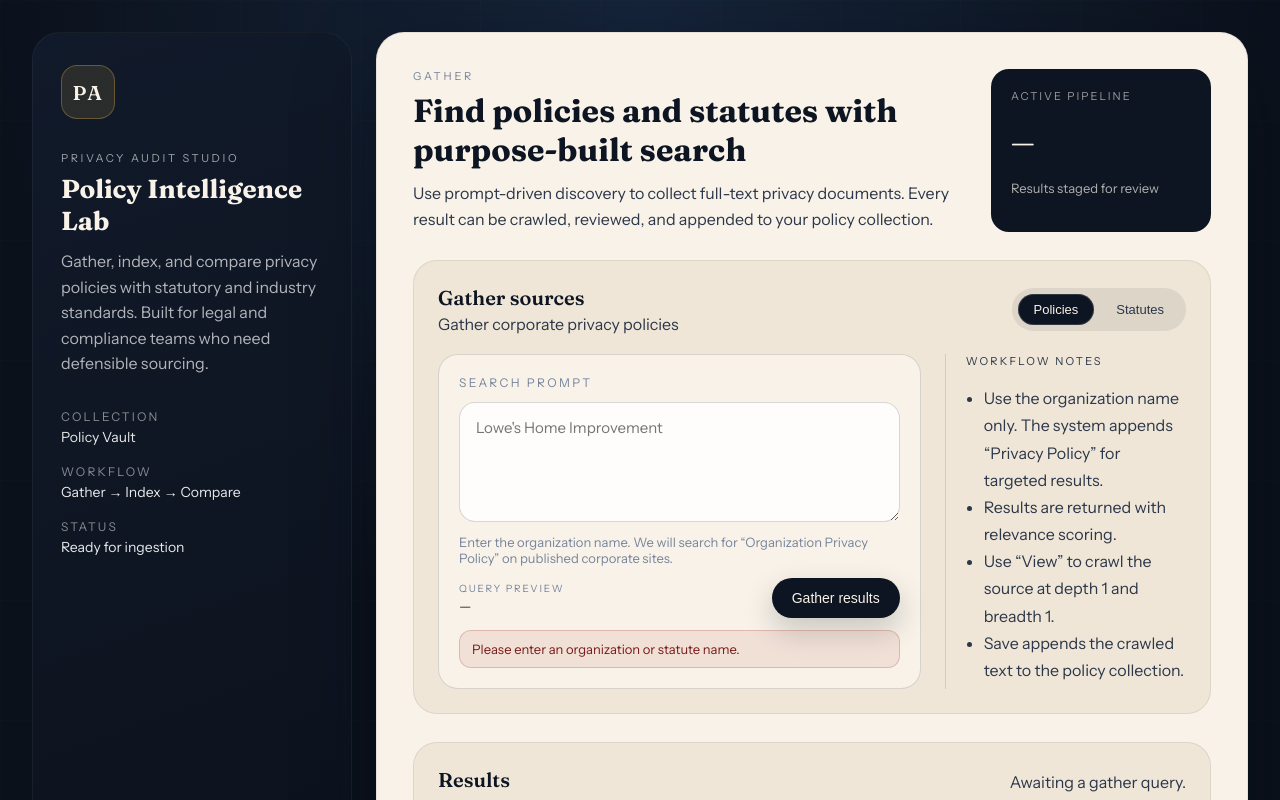
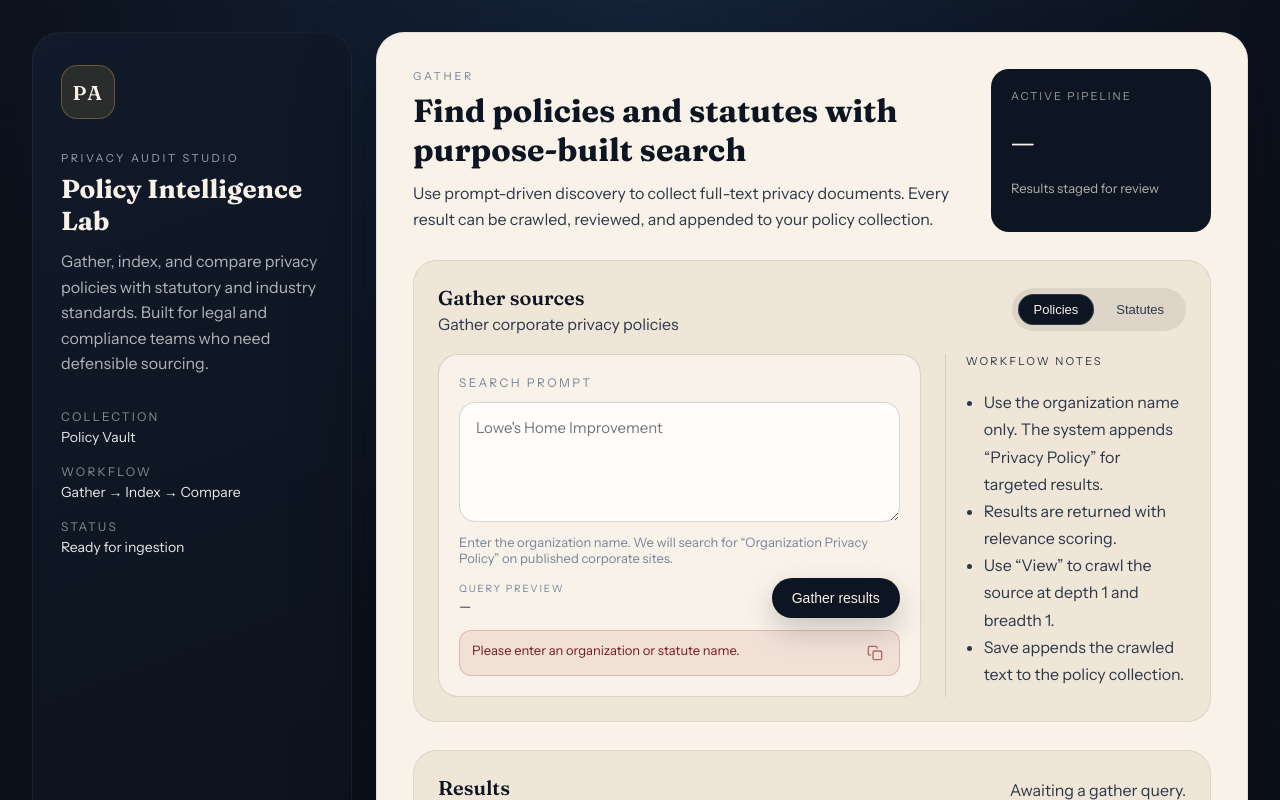
Before and after one commit to kurtjameshayes/privacy-audit, a React (Vite) app in the folder frontend/: page / in a window 1280 px wide. Both pictures are taken after a click on the button "Gather results". Shown: the top 800 px of the page. Built offline with nearby package versions, Linux system fonts and the light colour scheme.

Commit message:
Add copy icon to error messages for easy copying
https://claude.ai/code/session_01WpLaw1myM389jkWp6jtsty

```diff
--- a/frontend/src/App.tsx
+++ b/frontend/src/App.tsx
@@ -83,6 +83,25 @@ export default function App() {
   const [isCrawling, setIsCrawling] = useState(false);
   const [isSaving, setIsSaving] = useState(false);
   const [saveMessage, setSaveMessage] = useState<string | null>(null);
+  const [errorCopied, setErrorCopied] = useState(false);
+
+  const copyErrorToClipboard = async (text: string) => {
+    try {
+      await navigator.clipboard.writeText(text);
+      setErrorCopied(true);
+      setTimeout(() => setErrorCopied(false), 2000);
+    } catch {
+      // Fallback for older browsers
+      const textArea = document.createElement("textarea");
+      textArea.value = text;
+      document.body.appendChild(textArea);
+      textArea.select();
+      document.execCommand("copy");
+      document.body.removeChild(textArea);
+      setErrorCopied(true);
+      setTimeout(() => setErrorCopied(false), 2000);
+    }
+  };
 
   const trimmedQuery = query.trim();
   const searchQuery = useMemo(() => {
@@ -331,7 +350,46 @@ export default function App() {
                   {isSearching ? "Searching…" : "Gather results"}
                 </button>
               </div>
-              {error ? <p className="error-banner">{error}</p> : null}
+              {error ? (
+                <div className="error-banner">
+                  <span className="error-text">{error}</span>
+                  <button
+                    type="button"
+                    className="error-copy-button"
+                    onClick={() => copyErrorToClipboard(error)}
+                    title={errorCopied ? "Copied!" : "Copy error"}
+                  >
+                    {errorCopied ? (
+                      <svg
+                        width="16"
+                        height="16"
+                        viewBox="0 0 24 24"
+                        fill="none"
+                        stroke="currentColor"
+                        strokeWidth="2"
+                        strokeLinecap="round"
+                        strokeLinejoin="round"
+                      >
+                        <polyline points="20 6 9 17 4 12" />
+                      </svg>
+                    ) : (
+                      <svg
+                        width="16"
+                        height="16"
+                        viewBox="0 0 24 24"
+                        fill="none"
+                        stroke="currentColor"
+                        strokeWidth="2"
+                        strokeLinecap="round"
+                        strokeLinejoin="round"
+                      >
+                        <rect x="9" y="9" width="13" height="13" rx="2" ry="2" />
+                        <path d="M5 15H4a2 2 0 0 1-2-2V4a2 2 0 0 1 2-2h9a2 2 0 0 1 2 2v1" />
+                      </svg>
+                    )}
+                  </button>
+                </div>
+              ) : null}
             </div>
             <div className="context-block">
               <p className="context-title">Workflow notes</p>
--- a/frontend/src/styles.css
+++ b/frontend/src/styles.css
@@ -377,6 +377,40 @@ textarea:focus {
   border-radius: 12px;
   margin: 0;
   font-size: 13px;
+  display: flex;
+  align-items: flex-start;
+  justify-content: space-between;
+  gap: 12px;
+  position: relative;
+}
+
+.error-text {
+  flex: 1;
+  line-height: 1.5;
+}
+
+.error-copy-button {
+  flex-shrink: 0;
+  background: transparent;
+  border: none;
+  padding: 4px;
+  cursor: pointer;
+  color: #7a1a1a;
+  opacity: 0.6;
+  border-radius: 6px;
+  display: flex;
+  align-items: center;
+  justify-content: center;
+  transition: opacity 0.2s ease, background 0.2s ease;
+}
+
+.error-copy-button:hover {
+  opacity: 1;
+  background: rgba(155, 22, 22, 0.1);
+}
+
+.error-copy-button:active {
+  background: rgba(155, 22, 22, 0.15);
 }
 
 .results-grid {
```
